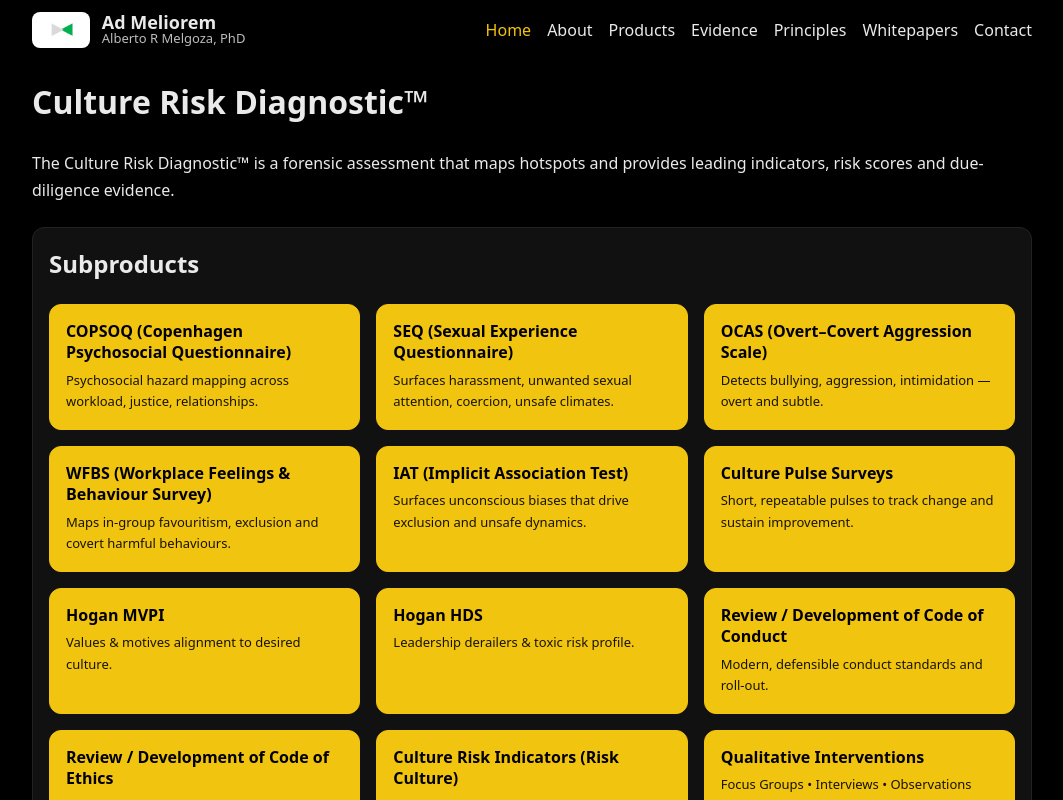
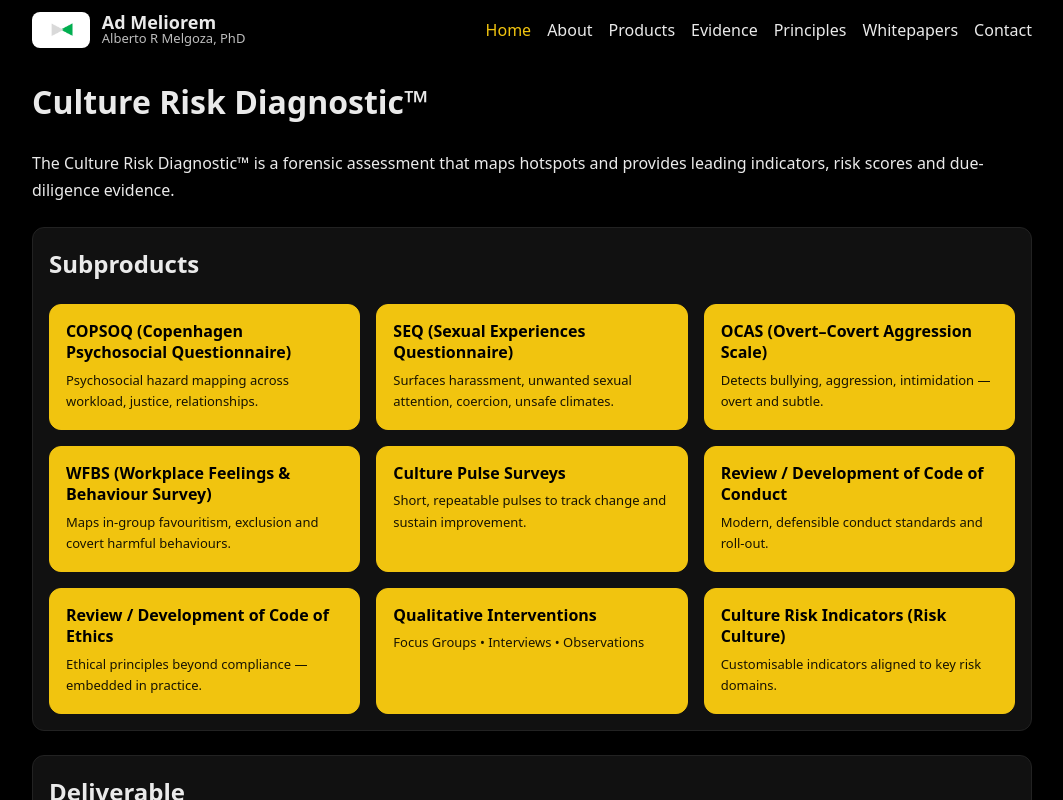
Before and after one commit to AlbertoRMelgoza/AdMeliorem, a Next.js app: page /products/culture-risk-diagnostic in a window 1280 px wide. Shown: the top 800 px of the page, without its empty margins (108-1171 px from the left). Built offline with nearby package versions, Linux system fonts and the light colour scheme.

Commit message:
Update subproducts.ts

```diff
--- a/app/products/culture-risk-diagnostic/subproducts.ts
+++ b/app/products/culture-risk-diagnostic/subproducts.ts
@@ -6,11 +6,14 @@ export type Subproduct = {
   title: string;
   short: string;
   description: string;
-  image?: string; // full hero image (e.g., /Images/xyz.jpg)
-  thumb?: string; // smaller grid thumbnail (e.g., /Images/subproducts/xyz-thumb.jpg)
-  cta?: { label: string; href: string }; // Stripe Checkout or Enquire
   includedInPackages?: ("Starter" | "Standard" | "Enterprise")[];
+  reference?: string; // Academic/professional citation (optional)
+  cta?: { label: string; href: string }; // Optional: Stripe Checkout or Enquire
 };
+
+// ───────────────────────────────────────────────────────────────────────────────
+// EXACTLY 9 SUBPRODUCTS (no images, no LVI)
+// ───────────────────────────────────────────────────────────────────────────────
 
 export const SUBPRODUCTS: Subproduct[] = [
   {
@@ -19,19 +22,19 @@ export const SUBPRODUCTS: Subproduct[] = [
     short: "Psychosocial hazard mapping across workload, justice, relationships.",
     description:
       "Measures the psychosocial risk environment and flags existing/emerging hazards. Outputs include heatmaps, scores, and defensible indicators aligned to WHS/psychosocial duties.",
-    image: "/Images/COPSOQ.jpg",
-    thumb: "/Images/subproducts/copsoq-thumb.jpg",
     includedInPackages: ["Standard", "Enterprise"],
+    reference:
+      "Kristensen, T. S., Hannerz, H., Hogh, A., & Borg, V. (2005). The Copenhagen Psychosocial Questionnaire — a tool for the assessment and improvement of the psychosocial work environment.",
   },
   {
     slug: "seq",
-    title: "SEQ (Sexual Experience Questionnaire)",
+    title: "SEQ (Sexual Experiences Questionnaire)",
     short: "Surfaces harassment, unwanted sexual attention, coercion, unsafe climates.",
     description:
       "Captures data on sexist remarks and sexual harassment to identify risk concentrations by unit or role, enabling targeted control measures.",
-    image: "/Images/SEQ.jpg",
-    thumb: "/Images/subproducts/seq-thumb.jpg",
     includedInPackages: ["Standard", "Enterprise"],
+    reference:
+      "Fitzgerald, L. F., Drasgow, F., Hulin, C. L., Gelfand, M. J., & Magley, V. J. (1997). Antecedents and consequences of sexual harassment in organizations: A test of an integrated model. Journal of Applied Psychology, 82, 578–589. http://dx.doi.org/10.1037/0021-9010.82.4.578; Fitzgerald, L. F., Gelfand, M. J., & Drasgow, F. (1995). Measuring sexual harassment: Theoretical and psychometric advances. Basic and Applied Social Psychology, 17, 425–445. http://dx.doi.org/10.1207/s15324834basp1704_2",
   },
   {
     slug: "ocas",
@@ -39,9 +42,9 @@ export const SUBPRODUCTS: Subproduct[] = [
     short: "Detects bullying, aggression, intimidation — overt and subtle.",
     description:
       "Assesses wrongful behaviours including aggression, bullying, and harassment; highlights patterns and hotspots to guide prevention.",
-    image: "/Images/OCAS.jpg",
-    thumb: "/Images/subproducts/ocas-thumb.jpg",
     includedInPackages: ["Starter", "Standard", "Enterprise"],
+    reference:
+      "Kaukiainen, A., Salmivalli, C., Lagerspetz, K. M. J., Lahtinen, A., & Kostamo, A. (1997). Overt–Covert Aggression Scale (OCAS). Turku, Finland: Department of Psychology, University of Turku.",
   },
   {
     slug: "wfbs",
@@ -49,58 +52,24 @@ export const SUBPRODUCTS: Subproduct[] = [
     short: "Maps in-group favouritism, exclusion and covert harmful behaviours.",
     description:
       "Evaluates perceptions and dynamics that drive culture risk; developed and validated in Australia. Ideal for large or complex teams.",
-    image: "/Images/WFBS.jpg",
-    thumb: "/Images/subproducts/wfbs-thumb.jpg",
     includedInPackages: ["Standard", "Enterprise"],
-  },
-  {
-    slug: "iat",
-    title: "IAT (Implicit Association Test)",
-    short: "Surfaces unconscious biases that drive exclusion and unsafe dynamics.",
-    description:
-      "Administered with strict anonymity. Aggregate insights inform targeted controls and leadership practice.",
-    image: "/Images/IAT.jpg",
-    thumb: "/Images/subproducts/iat-thumb.jpg",
-    includedInPackages: ["Enterprise"],
+    reference:
+      "Ramirez-Melgoza, A. (2006). Gender, emotion, and aggression in the workplace: An investigation on the role of emotional intelligence. Master of Business by Research, RMIT University.",
   },
   {
     slug: "culture-pulse-surveys",
     title: "Culture Pulse Surveys",
     short: "Short, repeatable pulses to track change and sustain improvement.",
     description:
-      "Lightweight instruments scheduled monthly/quarterly with dashboards to show movement on key culture risk indicators.",
-    image: "/Images/Culture Pulse Survey.jpg",
-    thumb: "/Images/subproducts/culture-pulse-thumb.jpg",
+      "Lightweight, repeatable surveys tailored to organisational needs, scheduled monthly/quarterly with dashboards to show movement on key culture risk indicators.",
     includedInPackages: ["Starter", "Standard", "Enterprise"],
-  },
-  {
-    slug: "hogan-mvpi",
-    title: "Hogan MVPI",
-    short: "Values & motives alignment to desired culture.",
-    description:
-      "Assesses leadership/organisational values and cultural fit. Useful for culture design and selection.",
-    image: "/Images/Hogan MVPI.jpg",
-    thumb: "/Images/subproducts/hogan-mvpi-thumb.jpg",
-    includedInPackages: ["Enterprise"],
-  },
-  {
-    slug: "hogan-hds",
-    title: "Hogan HDS",
-    short: "Leadership derailers & toxic risk profile.",
-    description:
-      "Identifies risk factors in leadership behaviour that amplify culture hazards; supports board-level oversight.",
-    image: "/Images/Hogan HDS.jpg",
-    thumb: "/Images/subproducts/hogan-hds-thumb.jpg",
-    includedInPackages: ["Enterprise"],
   },
   {
     slug: "code-of-conduct",
     title: "Review / Development of Code of Conduct",
     short: "Modern, defensible conduct standards and roll-out.",
     description:
-      "Audit or draft a Code of Conduct aligned with psychosocial risk controls and procedural justice best-practice.",
-    image: "/Images/Code of Conduct.jpg",
-    thumb: "/Images/subproducts/code-of-conduct-thumb.jpg",
+      "Audit or draft a Code of Conduct aligned with psychosocial risk controls and procedural justice best-practice, including implementation and communication planning.",
     includedInPackages: ["Starter", "Standard", "Enterprise"],
   },
   {
@@ -108,17 +77,7 @@ export const SUBPRODUCTS: Subproduct[] = [
     title: "Review / Development of Code of Ethics",
     short: "Ethical principles beyond compliance — embedded in practice.",
     description:
-      "Audit or draft a Code of Ethics with implementation toolkit, training and governance integration.",
-    image: "/Images/Code of Ethics.jpg",
-    thumb: "/Images/subproducts/code-of-ethics-thumb.jpg",
-    includedInPackages: ["Standard", "Enterprise"],
-  },
-  {
-  slug: "culture-risk-indicators",
-  title: "Culture Risk Indicators (Risk Culture)",
-  short: "Customisable indicators aligned to key risk domains.",
-  description:
-    "Risk culture indicators tailored to client needs. Examples: cyber security, industrial relations, health & safety, operating model, money laundering, anti-corruption, bribery, modern slavery. Flexible to measure any area relevant to governance and compliance.",
+      "Audit or draft a Code of Ethics with implementation toolkit, training and governance integration; aligned to contemporary governance and integrity frameworks.",
     includedInPackages: ["Standard", "Enterprise"],
   },
   {
@@ -126,7 +85,15 @@ export const SUBPRODUCTS: Subproduct[] = [
     title: "Qualitative Interventions",
     short: "Focus Groups • Interviews • Observations",
     description:
-    "In-depth qualitative methods provide rich insights into cultural dynamics. Facilitates triangulation with survey results and delivers actionable recommendations that numbers alone cannot capture.",
+      "In-depth qualitative methods provide rich insights into cultural dynamics. Triangulates with survey results and delivers actionable recommendations that numbers alone cannot capture.",
     includedInPackages: ["Starter", "Standard", "Enterprise"],
   },
+  {
+    slug: "culture-risk-indicators",
+    title: "Culture Risk Indicators (Risk Culture)",
+    short: "Customisable indicators aligned to key risk domains.",
+    description:
+      "Tailored risk culture indicators mapped to client context. Examples: cyber security, industrial relations, health & safety, operating model, anti-money-laundering, anti-corruption, bribery, modern slavery — or any governance area relevant to the organisation.",
+    includedInPackages: ["Standard", "Enterprise"],
+  },
 ];
```
Lines whose indentation alone changed are shown as unchanged.
